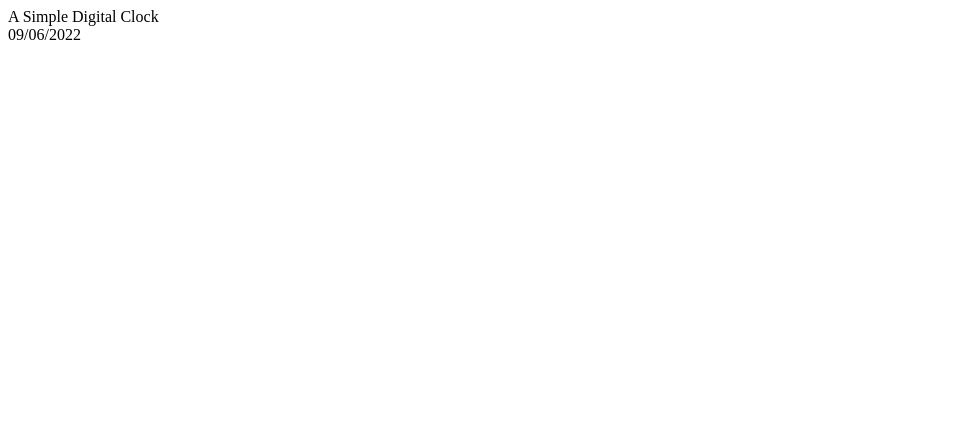
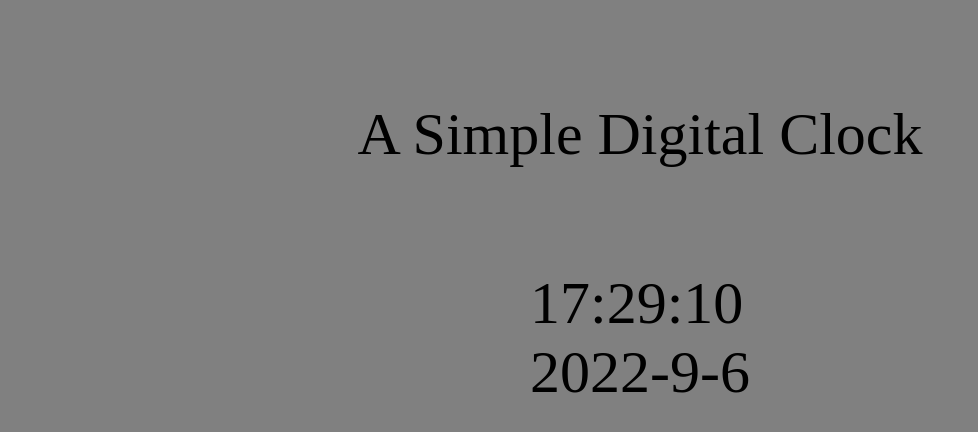
Before and after one commit to Grantj24/Digital-Clock, a plain HTML site: page index.html in a window 1280 px wide. Shown: the whole page, without its empty margins (0-978 px from the left). Drawn offline with Linux system fonts and the light colour scheme.

Commit message:
changes to javascript and formatting of html/css

```diff
--- a/index.html
+++ b/index.html
@@ -4,12 +4,13 @@
   <meta charset="UTF-8">
   <meta http-equiv="X-UA-Compatible" content="IE=edge">
   <meta name="viewport" content="width=device-width, initial-scale=1.0">
-  <title>Digital Clock</title>
-  <link rel="stylesheet" href="style.css"/>
+  <title class="main-title">Digital Clock</title>
+  <link rel="stylesheet" href="style.css" type="text/css">
+  <link rel="stylesheet" href="javascript.js" type="text/Javascript">
 </head>
-<body id="main-background">
+<body class="main-background">
   <header>A Simple Digital Clock</header>
-
-  <script src="main.js"></script>
+  <p id="p1"></p>
+  <script src="javascript.js"></script>
 </body>
 </html>
--- /dev/null
+++ b/javascript.js
@@ -0,0 +1,6 @@
+var date = new Date
+var current_time = date.getHours() +":"+date.getMinutes()+":"+ date.getSeconds();
+var current_date = date.getFullYear()+"-"+(date.getMonth('')+1)+"-"+ date.getDate();
+var date_time = current_time+"<br>"+current_date;
+
+document.getElementById("p1").innerHTML = date_time;
--- a/main.js
+++ /dev/null
@@ -1,7 +0,0 @@
-var today = new Date();
-var dd = String(today. getDate()). padStart(2,'0');
-var mm = String(today.getMonth() + 1). padStart(2, '0');
-var yyyy = today.getFullYear();
-
-today = mm + '/' + dd + '/' + yyyy;
-document.write(today);
--- a/style.css
+++ b/style.css
@@ -1,3 +1,14 @@
-.main-background{
-  color: darkgrey;
+.main-background, #p1 {
+  color: black;
+  background-color: gray;
+  font-size: 60px;
+  font-style: normal;
+  display: flex;
+  flex-direction: column;
+  justify-content: center;
+  align-items: center;
+  margin: auto;
+  max-width: -50px ;
+  padding-top: 100px;
+
 }
```
